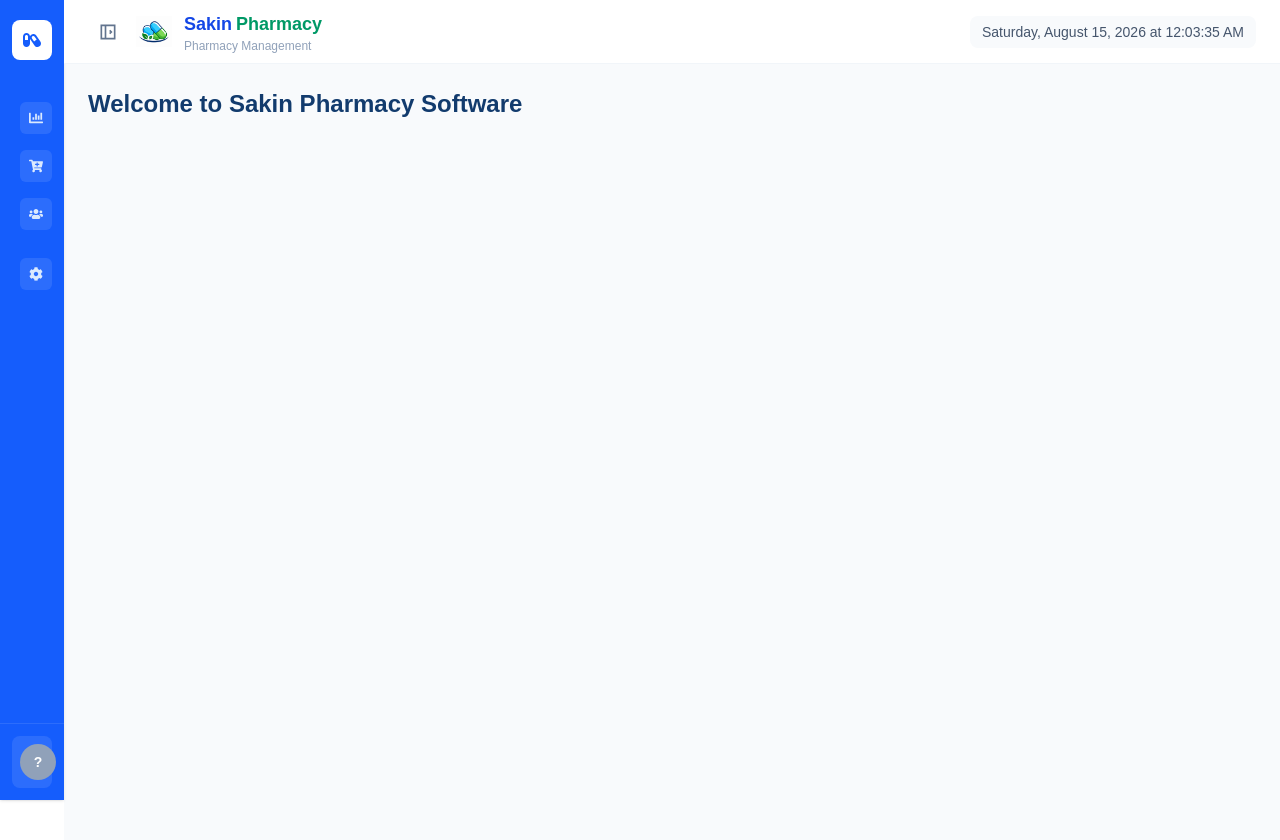
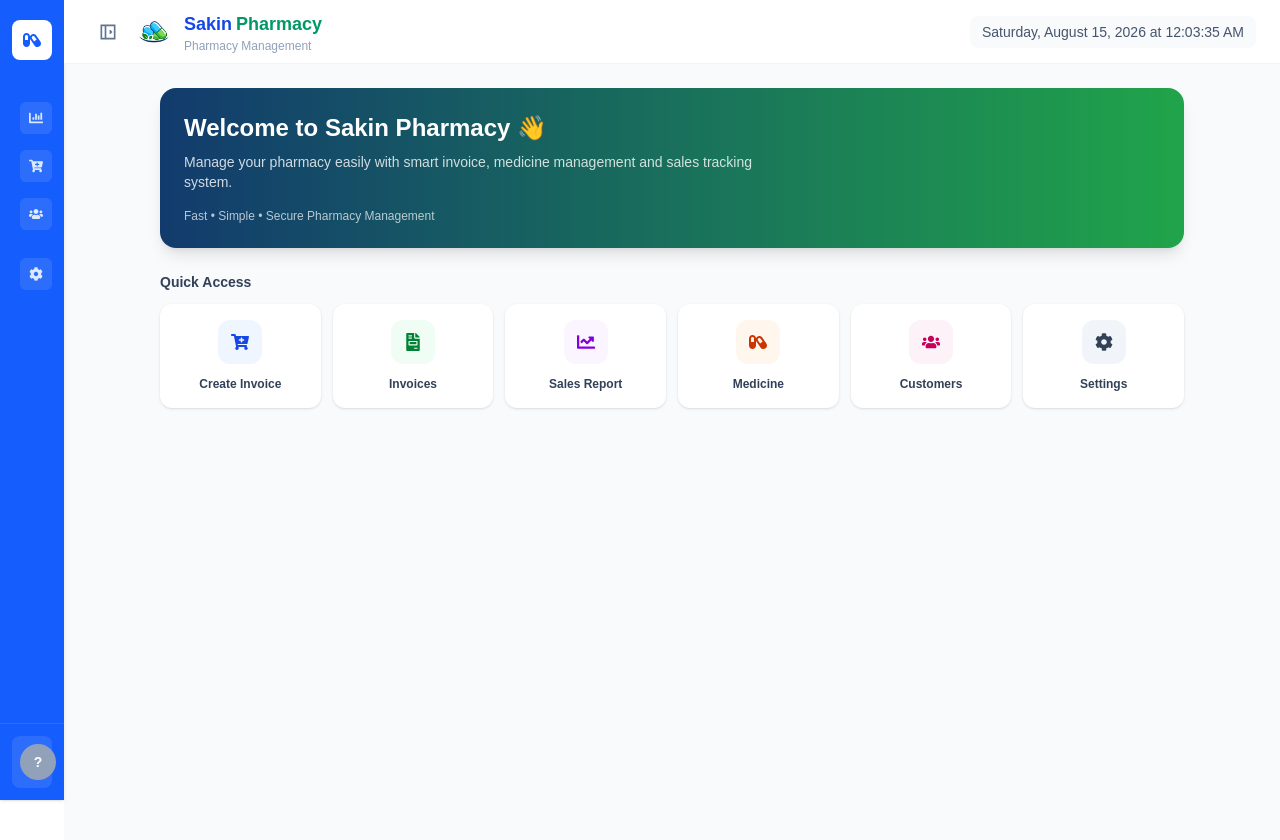
Before and after one commit to samsadsakin/sakin_pharmacy, a Next.js app: page /software in a window 1280 px wide. Shown: the top 840 px of the page. Built offline with nearby package versions, Linux system fonts and the light colour scheme; no server answers.

Commit message:
Update project

```diff
--- a/src/app/api/admin/users/[id]/role/route.js
+++ b/src/app/api/admin/users/[id]/role/route.js
@@ -12,7 +12,7 @@ import {
 
 import {
   sendSMS,
-} from "@/lib/sms";
+} from "@/lib/(sms)/sms";
 
 
 export const runtime = "nodejs";
--- a/src/app/api/auth/forgot-password/route.js
+++ b/src/app/api/auth/forgot-password/route.js
@@ -3,7 +3,7 @@ import bcrypt from "bcryptjs";
 
 import connectDB from "@/lib/mongodb";
 import User from "@/models/user";
-import { sendSMS } from "@/lib/sms";
+import { sendSMS } from "@/lib/(sms)/sms";
 
 export const runtime = "nodejs";
 
--- a/src/app/api/software/invoices/route.js
+++ b/src/app/api/software/invoices/route.js
@@ -10,12 +10,12 @@ import {
 
 import {
   sendSMS
-} from "@/lib/sendSMS";
+} from "@/lib/(sms)/sendSMS";
 
 
 import {
   createInvoiceSMS
-} from "@/lib/smsMessage";
+} from "@/lib/(sms)/smsMessage";
 
 
 export const runtime = "nodejs";
--- a/src/app/software/page.jsx
+++ b/src/app/software/page.jsx
@@ -1,7 +1,7 @@
 "use client";
 
 import { useEffect, useState } from "react";
-import Loading from "@/components/software/Loading/Loading";
+import WelcomeCard from "@/components/software/Welcome/welcome";
 
 export default function SoftwareLayout({ children }) {
   const [loading, setLoading] = useState(true);
@@ -15,16 +15,27 @@ export default function SoftwareLayout({ children }) {
   }, []);
 
   if (loading) {
-    return <Loading />;
+    return (
+      <div className="flex justify-center py-10">
+        <div className="flex items-center gap-3 rounded-xl bg-white px-5 py-3 shadow-sm">
+
+          {/* Spinner */}
+          <span className="loading loading-spinner loading-sm text-[#123B6D]"></span>
+
+          <div>
+            <p className="text-sm font-bold text-[#123B6D]">
+              Sakin Pharmacy
+            </p>
+
+            <p className="text-[11px] text-slate-400">
+              Loading software...
+            </p>
+          </div>
+
+        </div>
+      </div>
+    );
   }
 
-  return (
-    <div>
-      <h1 className="text-2xl font-bold text-[#123B6D]">
-        Welcome to Sakin Pharmacy Software
-      </h1>
-
-      {children}
-    </div>
-  );
+  return <WelcomeCard>{children}</WelcomeCard>;
 }
--- a/src/components/software/Loading/Loading.jsx
+++ /dev/null
@@ -1,35 +0,0 @@
-"use client";
-
-import { FaCapsules } from "react-icons/fa";
-
-export default function Loading() {
-  return (
-    <div className="flex min-h-screen items-center justify-center">
-      <div className="flex flex-col items-center">
-
-        {/* Spinner */}
-        <div className="relative flex size-20 items-center justify-center">
-          <div className="absolute inset-0 animate-spin rounded-full border-4 border-slate-200 border-t-[#123B6D] border-r-[#20A44A]" />
-
-          {/* Pharmacy Icon */}
-          <div className="flex size-12 items-center justify-center rounded-xl bg-[#123B6D] text-white shadow-md">
-            <FaCapsules className="text-xl" />
-          </div>
-        </div>
-
-        {/* Brand */}
-        <h1 className="mt-5 text-xl font-bold text-[#123B6D]">
-          Sakin
-          <span className="ml-1 text-[#20A44A]">
-            Pharmacy
-          </span>
-        </h1>
-
-        <p className="mt-1 text-xs font-medium uppercase tracking-widest text-slate-400">
-          Loading...
-        </p>
-
-      </div>
-    </div>
-  );
-}
--- a/src/components/software/Navbar/Navbar.jsx
+++ b/src/components/software/Navbar/Navbar.jsx
@@ -280,8 +280,12 @@ const Sidebar = ({ children }) => {
           <div className="flex h-20 items-center px-3">
 
             <div className="flex size-10 shrink-0 items-center justify-center rounded-lg bg-white text-blue-600">
+              <Link href="/software">
 
-              <FaCapsules className="text-lg" />
+               <FaCapsules className="text-lg" />
+              </Link>
+
+
 
             </div>
 
--- /dev/null
+++ b/src/components/software/Welcome/welcome.jsx
@@ -0,0 +1,207 @@
+"use client";
+
+import Link from "next/link";
+
+import {
+  FaCartPlus,
+  FaFileInvoice,
+  FaChartLine,
+  FaCapsules,
+  FaUsers,
+  FaCog,
+} from "react-icons/fa";
+
+
+export default function WelcomeCard() {
+
+
+  const links = [
+
+    {
+      name: "Create Invoice",
+      href: "/software/Invoice/createInvoice",
+      icon: FaCartPlus,
+      color: "bg-blue-50 text-blue-700",
+    },
+
+    {
+      name: "Invoices",
+      href: "/software/Invoice/viewInvoice",
+      icon: FaFileInvoice,
+      color: "bg-green-50 text-green-700",
+    },
+
+    {
+      name: "Sales Report",
+      href: "/software/invoiceSales",
+      icon: FaChartLine,
+      color: "bg-purple-50 text-purple-700",
+    },
+
+    {
+      name: "Medicine",
+      href: "/software/medicine",
+      icon: FaCapsules,
+      color: "bg-orange-50 text-orange-700",
+    },
+
+    {
+      name: "Customers",
+      href: "/software/customers",
+      icon: FaUsers,
+      color: "bg-pink-50 text-pink-700",
+    },
+
+    {
+      name: "Settings",
+      href: "/software/settings",
+      icon: FaCog,
+      color: "bg-slate-100 text-slate-700",
+    },
+
+  ];
+
+
+
+  return (
+
+    <div className="mx-auto w-full max-w-5xl">
+
+
+      {/* Welcome */}
+
+      <div
+        className="
+    rounded-2xl
+    p-6
+    text-white
+    shadow-lg
+  "
+        style={{
+          background:
+            "linear-gradient(90deg, #123B6D 0%, #20A44A 100%)",
+        }}
+      >
+
+        <h1 className="text-2xl font-bold">
+          Welcome to Sakin Pharmacy 👋
+        </h1>
+
+
+        <p className="mt-2 max-w-xl text-sm text-white/80">
+          Manage your pharmacy easily with smart invoice,
+          medicine management and sales tracking system.
+        </p>
+
+
+        <p className="mt-4 text-xs font-medium text-white/70">
+          Fast • Simple • Secure Pharmacy Management
+        </p>
+
+
+      </div>
+
+
+
+      {/* Quick Access */}
+
+      <div className="mt-6">
+
+        <h2 className="mb-3 text-sm font-bold text-slate-700">
+          Quick Access
+        </h2>
+
+
+        <div
+          className="
+            grid
+            grid-cols-2
+            gap-3
+            sm:grid-cols-3
+            lg:grid-cols-6
+          "
+        >
+
+
+          {
+            links.map((item) => {
+
+
+              const Icon = item.icon;
+
+
+              return (
+
+                <Link
+                  key={item.name}
+                  href={item.href}
+                  className="
+                    flex
+                    flex-col
+                    items-center
+                    justify-center
+                    rounded-xl
+                    bg-white
+                    p-4
+                    shadow-sm
+                    transition
+                    hover:-translate-y-1
+                    hover:shadow-md
+                  "
+                >
+
+
+                  <div
+                    className={`
+                      flex
+                      h-11
+                      w-11
+                      items-center
+                      justify-center
+                      rounded-xl
+                      ${item.color}
+                    `}
+                  >
+
+                    <Icon className="text-lg" />
+
+                  </div>
+
+
+
+                  <span
+                    className="
+                      mt-3
+                      text-center
+                      text-xs
+                      font-semibold
+                      text-slate-700
+                    "
+                  >
+
+                    {item.name}
+
+                  </span>
+
+
+                </Link>
+
+              );
+
+
+            })
+          }
+
+
+        </div>
+
+
+      </div>
+
+
+
+    </div>
+
+  );
+
+}
```
Also changed, not shown: src/lib/(sms)/sendSMS.js (renamed from src/lib/sendSMS.js), src/lib/(sms)/sms.js (renamed from src/lib/sms.js), src/lib/(sms)/smsMessage.js (renamed from src/lib/smsMessage.js).
